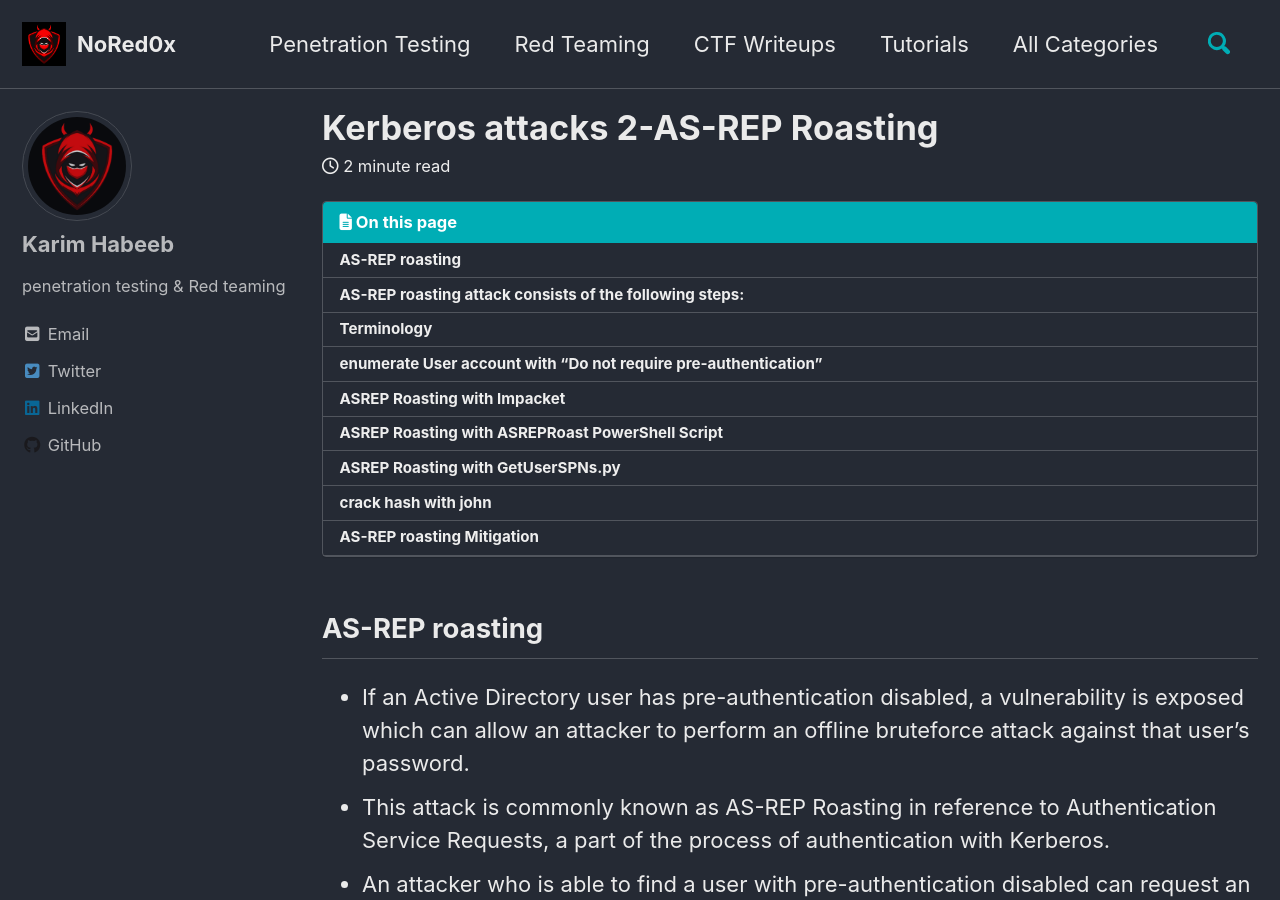
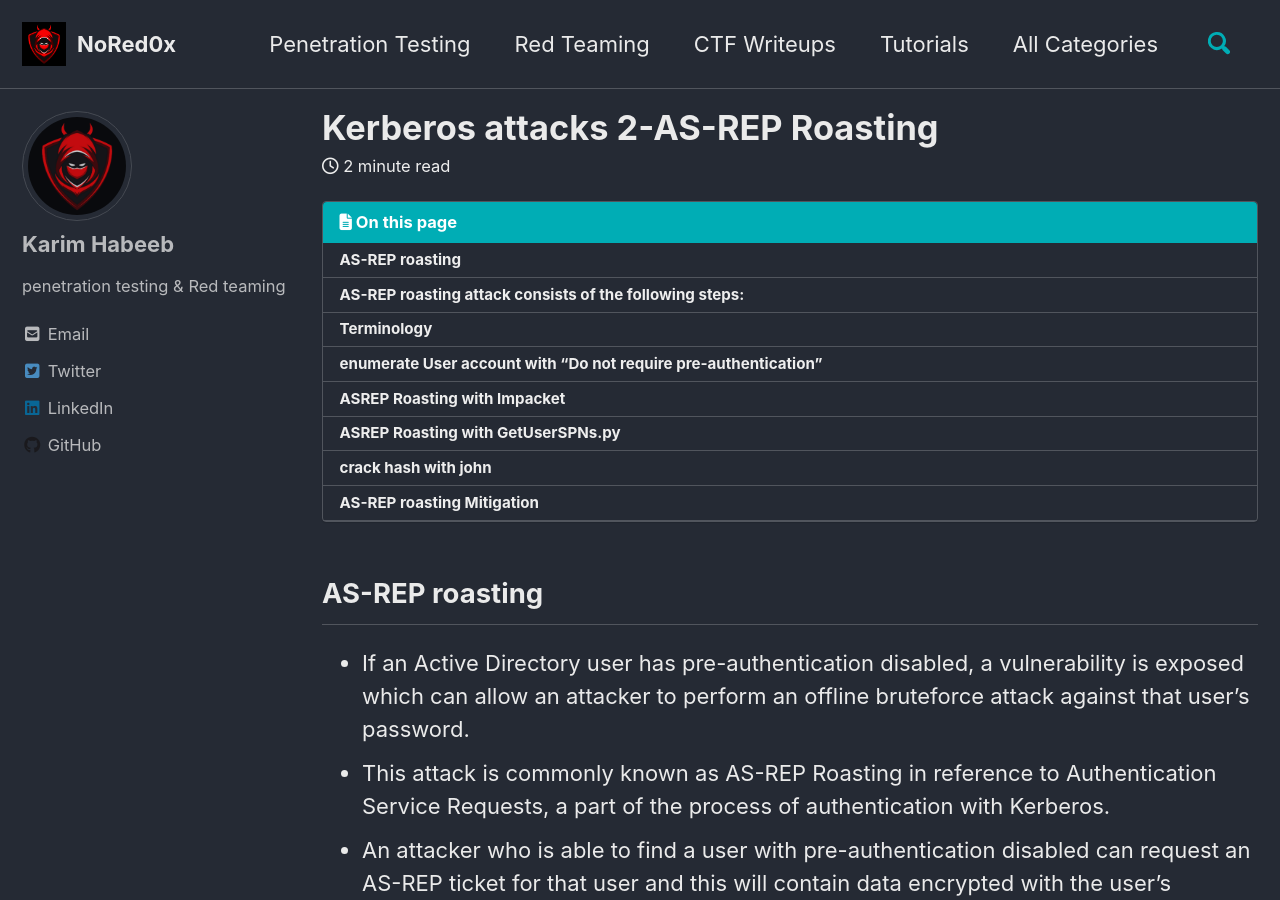
Before and after one commit to NoRed0x/NoRed0x.github.io, a Jekyll site: the page built from _posts/Red-Teaming/2021-07-12- Kerberos-AS-REP-Roasting.md, in a window 1280 px wide and 900 px high. Built offline with Jekyll 4.4.1, drawn with Linux system fonts in a browser that asks for light colours; cached includes are drawn as plain includes; nearby versions of some CDN libraries; some of the changed text lies outside the part shown.

Commit message:
Update 2021-07-12- Kerberos-AS-REP-Roasting.md

````diff
--- a/_posts/Red-Teaming/2021-07-12- Kerberos-AS-REP-Roasting.md
+++ b/_posts/Red-Teaming/2021-07-12- Kerberos-AS-REP-Roasting.md
@@ -65,11 +65,6 @@ Rubeus.exe asreproast /format:john /outfile:hash.txt
 
 <img src="/img/asrep/save.PNG" alt="Getting-gz" width="1000" height="200">
 
-## ASREP Roasting with ASREPRoast PowerShell Script
-
-
-
-
 ## ASREP Roasting with  GetUserSPNs.py
 
 ```
````
